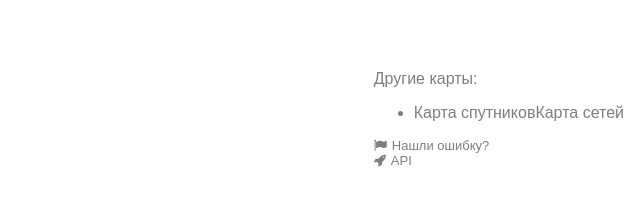
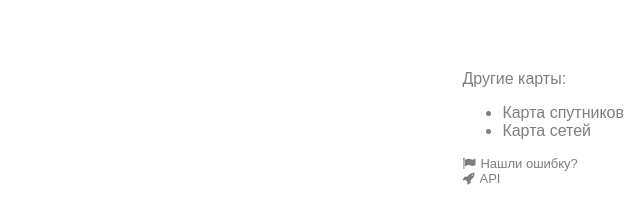
Before and after one commit to Yworld/ymap.github.io, a plain HTML site: page index.html in a window 1280 px wide. Shown: the whole page, without its empty margins (640-1280 px from the left). Drawn offline with nearby package versions, Linux system fonts and the light colour scheme; some packages are replaced by stand-ins of ours.

Commit message:
Networks

```diff
--- a/index.html
+++ b/index.html
@@ -153,7 +153,7 @@ window.onload = loadScript;
   </head>
   <body>
     <div id="map-canvas"></div>
-    <div class="block1">Другие карты: <br><ul><li><a href="/sat.html" style="text-decoration: none; color: black;">Карта спутников</a><a href="/networks.html" style="text-decoration: none; color: black;">Карта сетей</a></li></ul><ul class="addMenu"><li><i class="fa fa-flag"></i><a data-remodal-target="errorMap">Нашли ошибку?</a></li><li><i class="fa fa-rocket"></i><a data-remodal-target="API">API</a></li></div>
+    <div class="block1">Другие карты: <br><ul><li><a href="/sat.html" style="text-decoration: none; color: black;">Карта спутников</a></li><li><a href="/networks.html" style="text-decoration: none; color: black;">Карта сетей</a></li></ul><ul class="addMenu"><li><i class="fa fa-flag"></i><a data-remodal-target="errorMap">Нашли ошибку?</a></li><li><i class="fa fa-rocket"></i><a data-remodal-target="API">API</a></li></div>
 
     <!-- Remodal -->
     <div class="remodal" data-remodal-id="errorMap">
```
Also changed, not shown: networks.html (+1 -1 lines).
